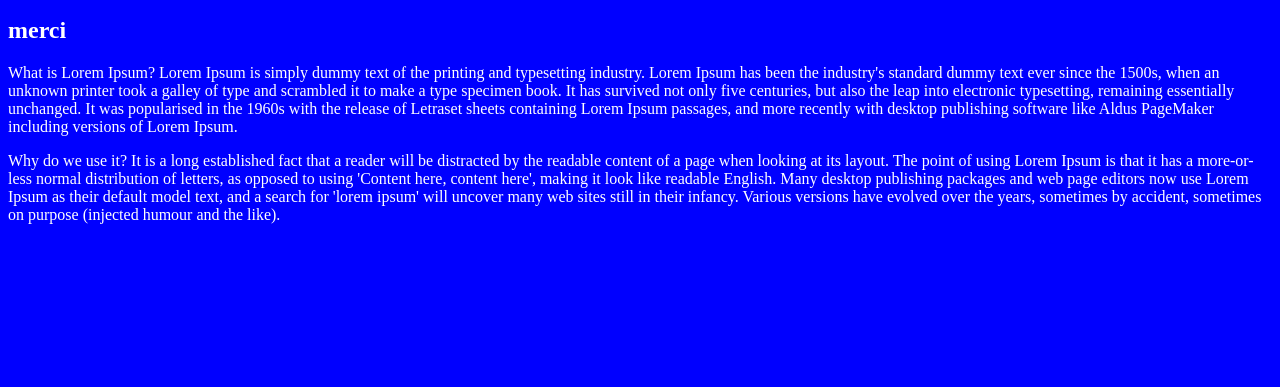
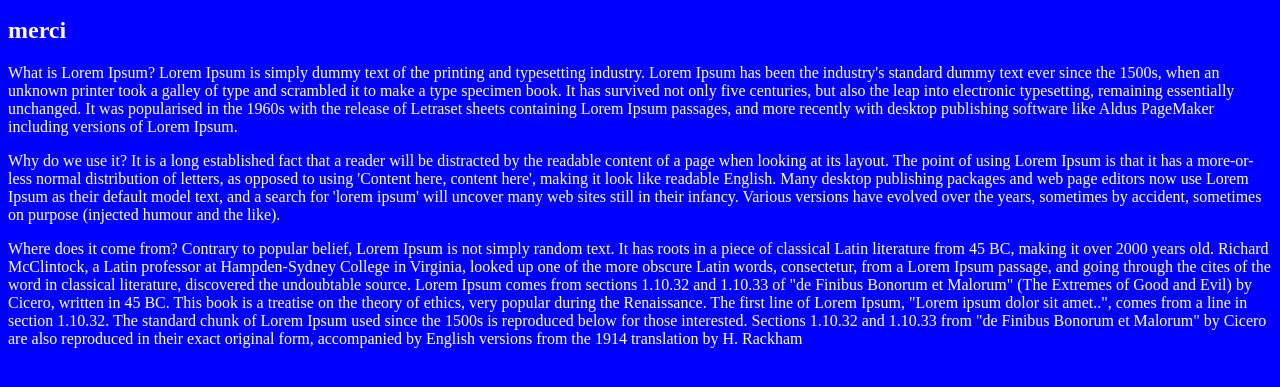
Before and after one commit to diegoply/STUDI-ASSOC-ECF, a plain HTML site: page index.html in a window 1280 px wide. Shown: the part 101-488 px from the top of the page. Drawn offline with Linux system fonts and the light colour scheme.

Commit message:
septième commit

```diff
--- a/index.html
+++ b/index.html
@@ -14,5 +14,9 @@
         Lorem Ipsum is simply dummy text of the printing and typesetting industry. Lorem Ipsum has been the industry's standard dummy text ever since the 1500s, when an unknown printer took a galley of type and scrambled it to make a type specimen book. It has survived not only five centuries, but also the leap into electronic typesetting, remaining essentially unchanged. It was popularised in the 1960s with the release of Letraset sheets containing Lorem Ipsum passages, and more recently with desktop publishing software like Aldus PageMaker including versions of Lorem Ipsum.</p>
         <p>Why do we use it?
             It is a long established fact that a reader will be distracted by the readable content of a page when looking at its layout. The point of using Lorem Ipsum is that it has a more-or-less normal distribution of letters, as opposed to using 'Content here, content here', making it look like readable English. Many desktop publishing packages and web page editors now use Lorem Ipsum as their default model text, and a search for 'lorem ipsum' will uncover many web sites still in their infancy. Various versions have evolved over the years, sometimes by accident, sometimes on purpose (injected humour and the like).</p>
+            <p>Where does it come from?
+                Contrary to popular belief, Lorem Ipsum is not simply random text. It has roots in a piece of classical Latin literature from 45 BC, making it over 2000 years old. Richard McClintock, a Latin professor at Hampden-Sydney College in Virginia, looked up one of the more obscure Latin words, consectetur, from a Lorem Ipsum passage, and going through the cites of the word in classical literature, discovered the undoubtable source. Lorem Ipsum comes from sections 1.10.32 and 1.10.33 of "de Finibus Bonorum et Malorum" (The Extremes of Good and Evil) by Cicero, written in 45 BC. This book is a treatise on the theory of ethics, very popular during the Renaissance. The first line of Lorem Ipsum, "Lorem ipsum dolor sit amet..", comes from a line in section 1.10.32.
+
+                The standard chunk of Lorem Ipsum used since the 1500s is reproduced below for those interested. Sections 1.10.32 and 1.10.33 from "de Finibus Bonorum et Malorum" by Cicero are also reproduced in their exact original form, accompanied by English versions from the 1914 translation by H. Rackham</p>
 </body>
 </html>
```
